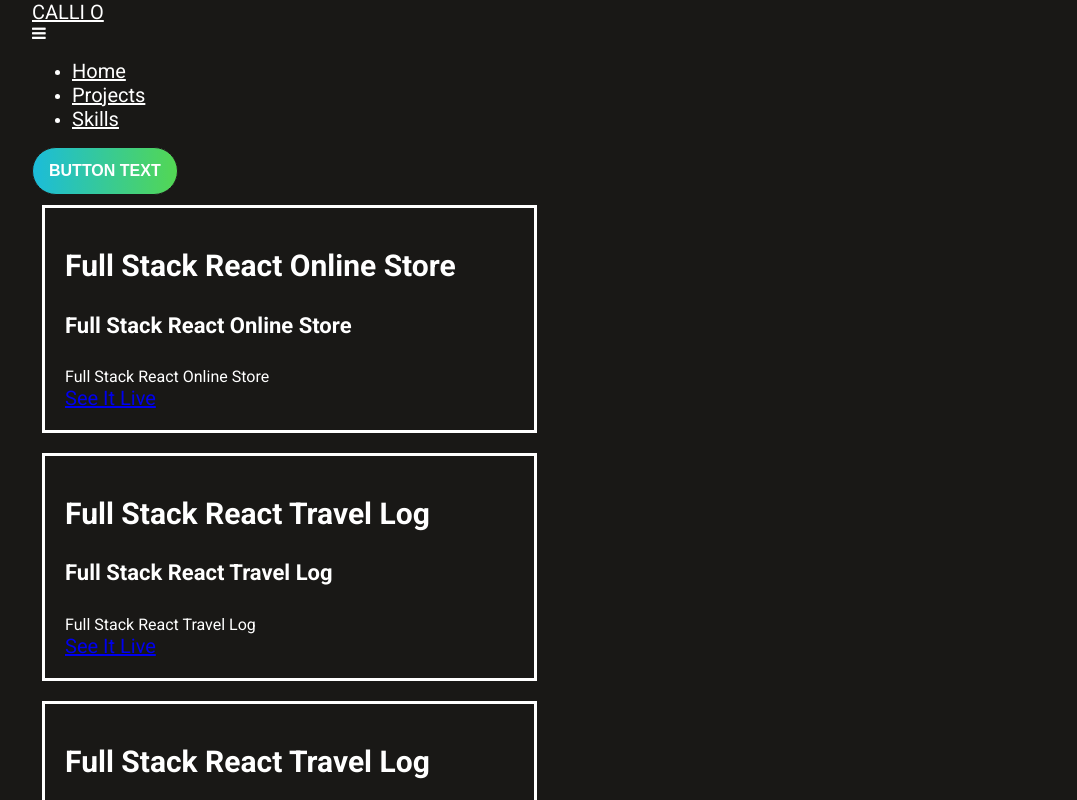
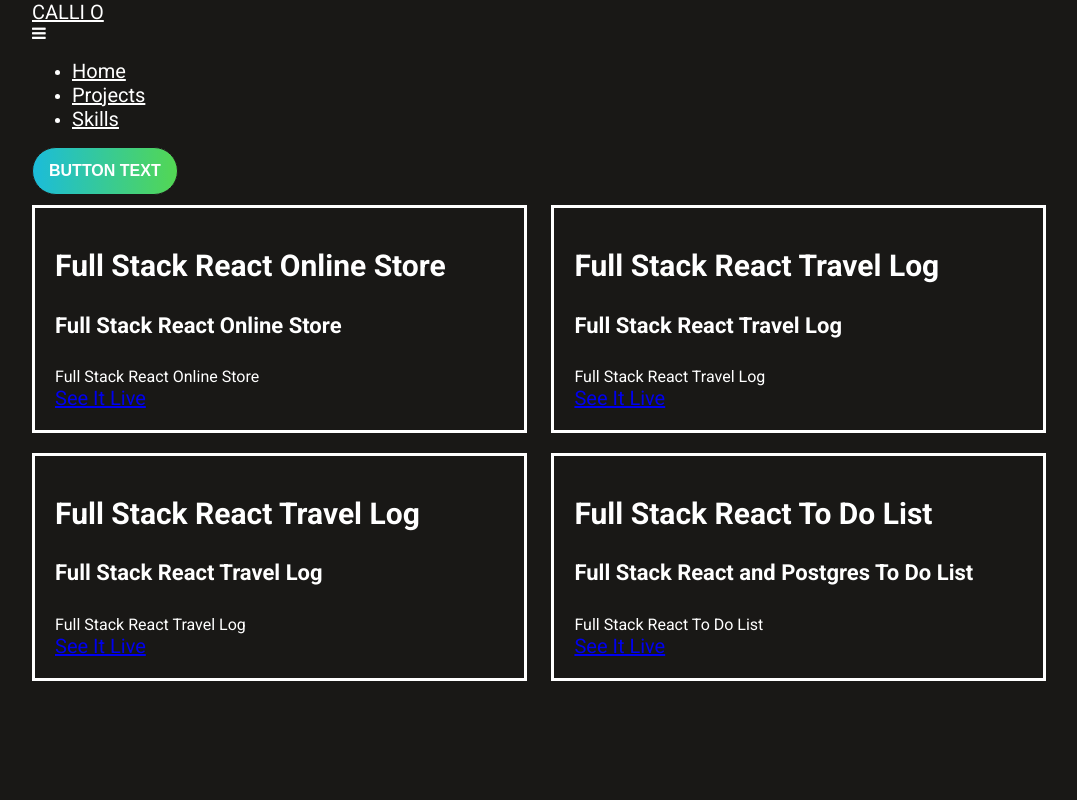
Before and after one commit to croberembt/croberembt.github.io, a React (Create React App) app in the folder client/: page /projects in a window 1280 px wide. Shown: the top 800 px of the page, without its empty margins (96-1173 px from the left). Built offline with nearby package versions, Linux system fonts and the light colour scheme.

Commit message:
testing push that did not go through

```diff
--- a/client/src/components/Projects/Projects.css
+++ b/client/src/components/Projects/Projects.css
@@ -13,5 +13,5 @@
   width: 48.3%;
   padding: 2rem;
   border: solid .32rem white;
-  margin: 1rem 1rem 1rem;
+  margin: 1rem 1rem 1rem 0rem;
 }
```
